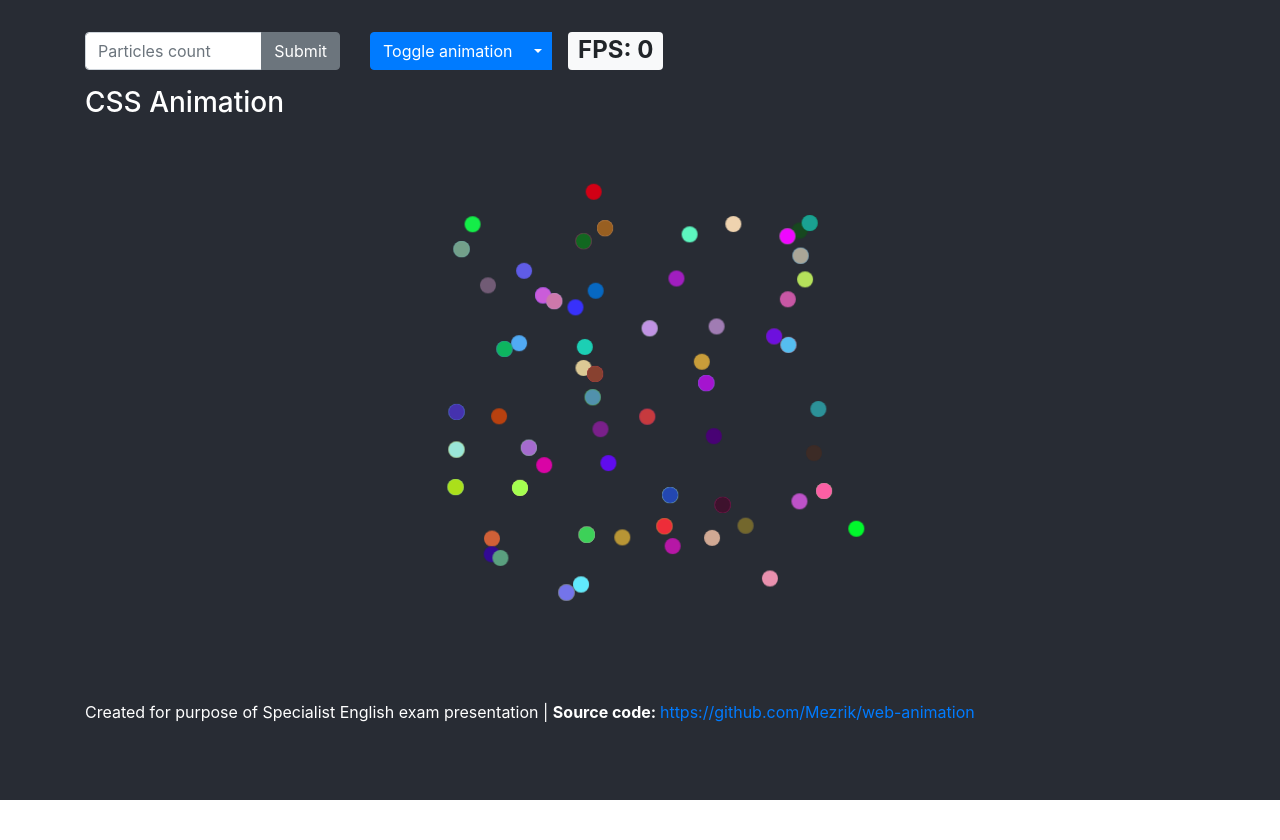
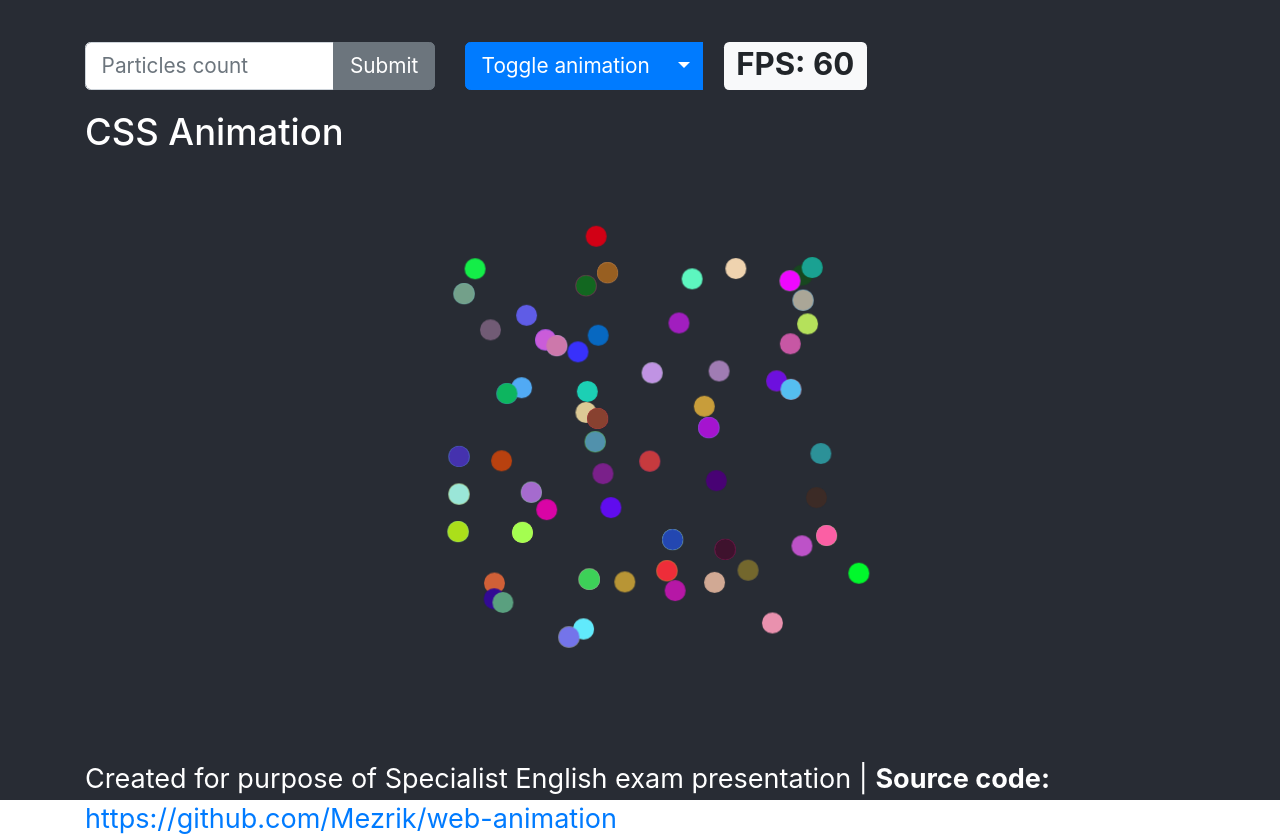
Before and after one commit to Mezrik/web-animation, a React (Create React App) app: page / in a window 1280 px wide. Before the commit the page ends 800 px from the top, so only its background shows below. Built offline with nearby package versions, Linux system fonts and the light colour scheme.

Commit message:
CSS changes

```diff
--- a/src/App.js
+++ b/src/App.js
@@ -72,7 +72,7 @@ export class App extends React.Component {
         <Container>
 
           <Row className='controls'>
-            <Col xs={3}>
+            <Col xs={4}>
               <InputGroup className='mb-3'>
                 <FormControl
                   placeholder='Particles count'
--- a/src/components/FrameCounter.jsx
+++ b/src/components/FrameCounter.jsx
@@ -9,6 +9,10 @@ export class FrameCounter extends React.Component {
       times: [],
       fps: 0,
     }
+  }
+
+  componentDidMount() {
+    !this.props.stop && this.refreshLoop();
   }
 
   componentDidUpdate(prevProps, prevState) {
--- a/src/styles/App.css
+++ b/src/styles/App.css
@@ -1,5 +1,6 @@
 body, html {
   min-height: 100%;
+  font-size: 1.3rem;
 }
 
 footer {
@@ -24,6 +25,7 @@ canvas {
   margin-left: 1rem;
 }
 
+
 h3 {
   color: #fff;
 }
```
